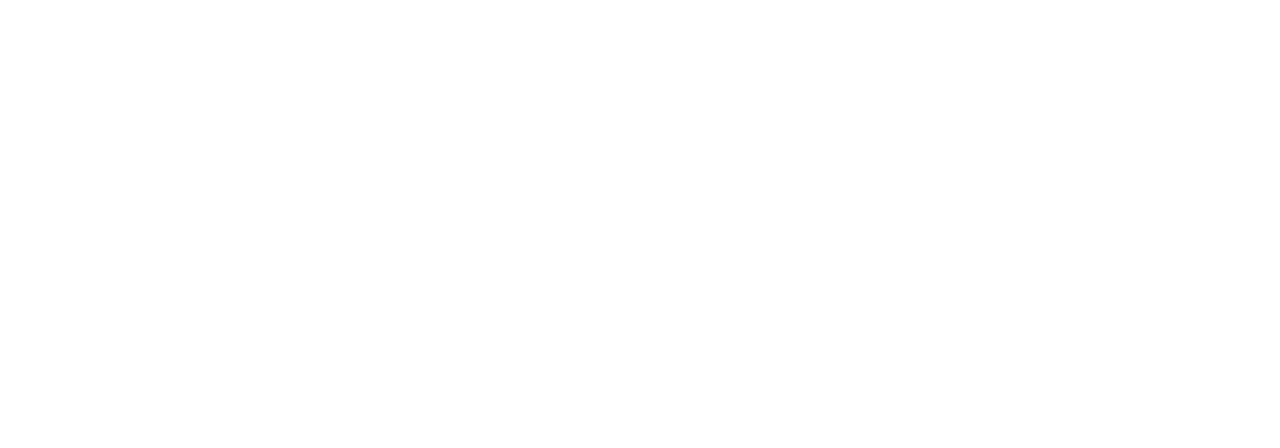
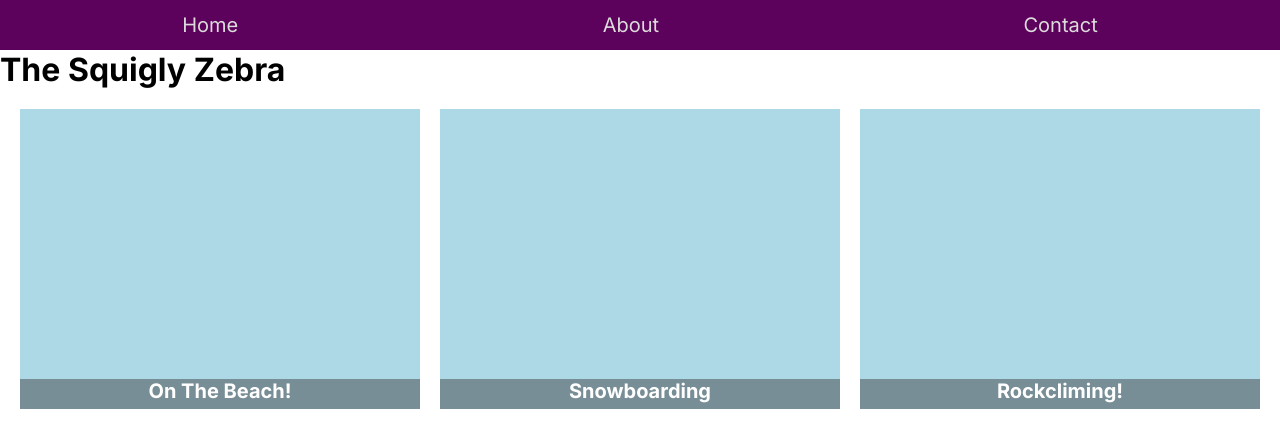
Before and after one commit to Sgissa/week-8-app-state-management, a Next.js app: page / in a window 1280 px wide. Shown: the top 448 px of the page. Built offline with nearby package versions, Linux system fonts and the light colour scheme.

Commit message:
created hover for showcases

```diff
--- a/src/app/layout.js
+++ b/src/app/layout.js
@@ -1,5 +1,6 @@
 import { Inter } from 'next/font/google'
 import './globals.css'
+import Nav from "@/components/Nav/index"
 
 const inter = Inter({ subsets: ['latin'] })
 
@@ -11,7 +12,10 @@ export const metadata = {
 export default function RootLayout({ children }) {
   return (
     <html lang="en">
-      <body className={inter.className}>{children}</body>
+      <body className={inter.className}>
+        <Nav></Nav>
+        {children}
+        </body>
     </html>
   )
 }
--- a/src/app/page.js
+++ b/src/app/page.js
@@ -1,7 +1,15 @@
+import pageStyles from './page.module.css'
+import ShowcaseImage from "@/components/ShowcaseImage"
+
 export default function Home(){
   return (
-    <>
-
-    </>
+      <main >
+        <h1>The Squigly Zebra</h1>
+        <section className={pageStyles.zebraShowcaseImages}>
+            <ShowcaseImage title='On The Beach!' shortDesc='Summer 2023'/>
+            <ShowcaseImage title='Snowboarding' shortDesc='Spring 2023'/>
+            <ShowcaseImage title='Rockcliming!' shortDesc='Summer 2023'/>
+        </section>
+    </main>
   )
 }
--- /dev/null
+++ b/src/app/page.module.css
@@ -0,0 +1,7 @@
+.zebraShowcaseImages {
+
+    display: grid;
+    grid-template-columns: 1fr 1fr 1fr;
+    column-gap: 20px;
+    margin: 20px;
+}
--- /dev/null
+++ b/src/components/Nav/index.js
@@ -0,0 +1,14 @@
+import navStyles from "./nav.module.css"
+
+
+export default function Nav(){
+    return(
+        <nav className={navStyles.mainNav}>
+            <ul>
+                <li><a href='/'>Home</a></li>
+                <li><a href='/'>About</a></li>
+                <li><a href='/'>Contact</a></li>
+            </ul>
+        </nav>
+    )
+}
--- /dev/null
+++ b/src/components/Nav/nav.module.css
@@ -0,0 +1,24 @@
+.mainNav {
+    height: 50px;
+    background-color: #5c025c;
+
+}
+
+.mainNav ul {
+    height: 100%;
+    width: 100%;
+
+    display: flex;
+    justify-content: space-around;
+    align-items: center;
+}
+
+.mainNav ul li {
+    list-style: none;
+}
+
+.mainNav ul li a {
+    text-decoration: none;
+    font-size:20px;
+    color: #dcdada;
+}
--- /dev/null
+++ b/src/components/ShowcaseImage/index.js
@@ -0,0 +1,15 @@
+import showcaseStyles from "./showcase.module.css"
+
+export default function ShowcaseImage({ title, shortDesc }) {
+  return (
+    <div style={ { backgroundColor: "lightblue", height:"300px", display: "flex" } }>
+
+      <div className={showcaseStyles.showcaseText}>
+      <h4>{title}</h4>
+      <p>{shortDesc}</p>
+      <button className={showcaseStyles.showcaseButton}>See More</button>
+      </div>
+
+    </div>
+  );
+}
--- /dev/null
+++ b/src/components/ShowcaseImage/showcase.module.css
@@ -0,0 +1,38 @@
+.showcaseText {
+    background-color: #3a373775;
+    color: white;
+    width: 100%;
+    height: 30px;
+    overflow: hidden;
+    margin-top: auto;
+
+    display: flex;
+    flex-direction: column;
+}
+
+.showcaseText h4 {
+    font-size: 20px;
+    align-self: center;
+}
+
+.showcaseText p {
+    font-size: 20px;
+    align-self: center;
+}
+
+
+.showcaseText:hover {
+    min-height: 120px;
+
+}
+
+
+
+
+
+.showcaseButton {
+    min-height: 20px;
+    background-color: rgb(232, 194, 27);
+    padding: 10px 20px;
+    border: none;
+}
```
